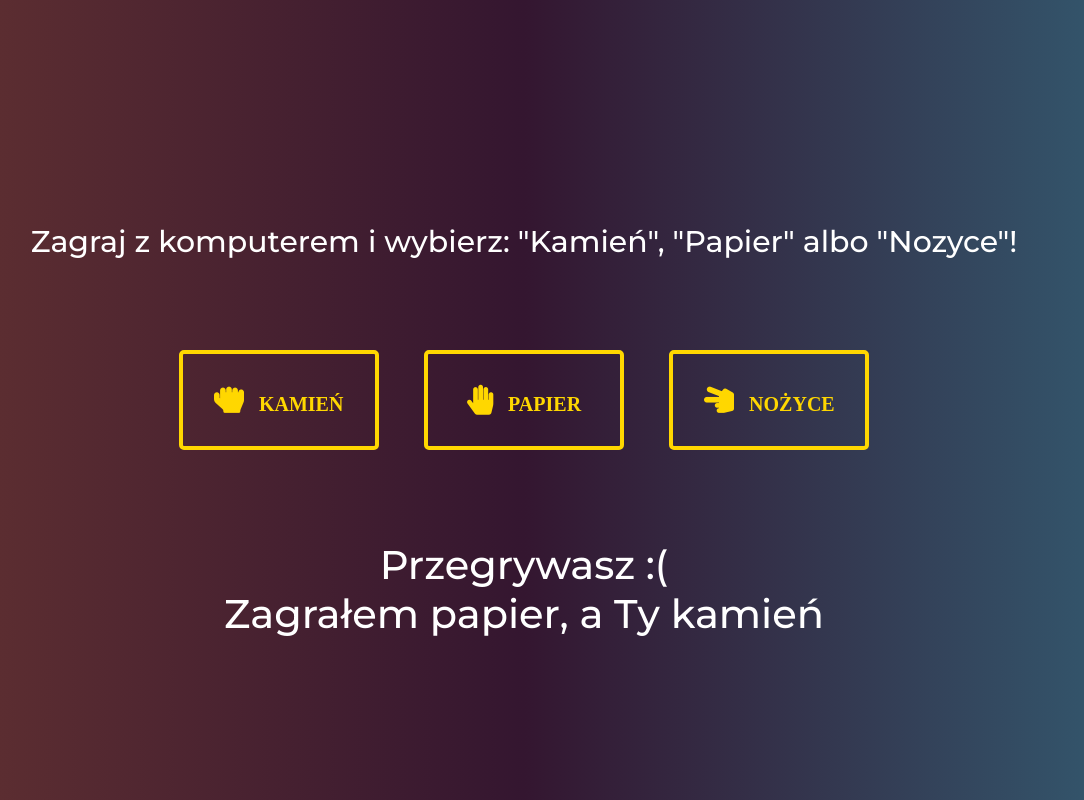
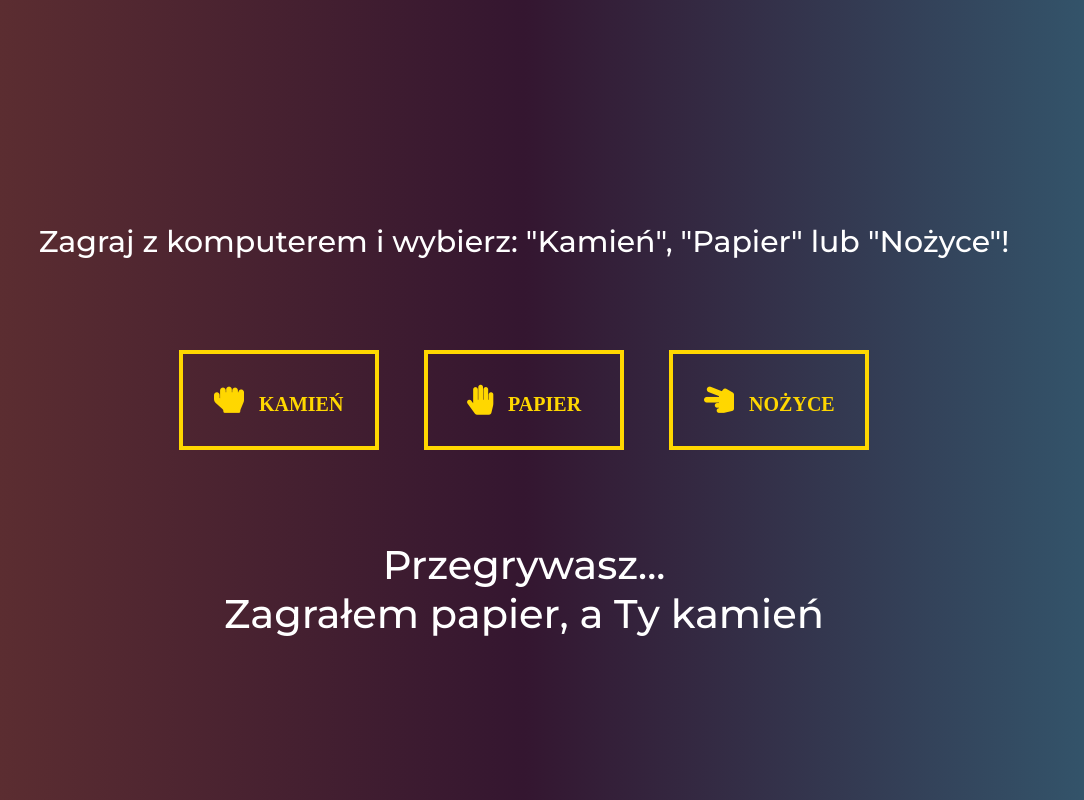
Before and after one commit to kacpersky87/javascript-prework, a website: page index.html in a window 1280 px wide. Both pictures are taken after a click on the button "KAMIEŃ". Shown: the part 877-1677 px from the top of the page, without its empty margins (116-1200 px from the left). Drawn offline with Linux system fonts and the light colour scheme.

Commit message:
Add styles changes

```diff
--- a/css/style.css
+++ b/css/style.css
@@ -72,7 +72,6 @@ body {
     height: 100px;
     background: none;
     border: solid 4px gold;
-    border-radius: 5px;
     color: gold;
     font-size: 20px;
     font-family: 'Montserrat', sans-serif;
--- a/index.html
+++ b/index.html
@@ -13,13 +13,13 @@
 <body>
 	<header>
 		<div class="container">
-			<h1>Witaj w grze!</h1>
+			<h1>Witaj w grze</h1>
 			<h2>Kamień, Papier, Nożyce</h2>
 			<p class="luck">Niech <span>MOC</span> będzie z Tobą!</p>
 		</div>
 	</header>
 	<div class="container">
-		<p class="instruction">Zagraj z komputerem i wybierz: "Kamień", "Papier" albo "Nozyce"!</p>
+		<p class="instruction">Zagraj z komputerem i wybierz: "Kamień", "Papier" lub "Nożyce"!</p>
 		<div id="buttons">
 			<button id="button-rock" type="button"><i class="fas fa-hand-rock">Kamień</i></button>
 			<button id="button-paper" type="button"><i class="fas fa-hand-paper">Papier</i></button>
--- a/js/script.js
+++ b/js/script.js
@@ -51,7 +51,7 @@ function displayResult(argPlayerMove, argComputerMove) {
   } else if (argPlayerMove == argComputerMove) {
     printMessage('Remis!');
   } else {
-    printMessage('Przegrywasz :(');
+    printMessage('Przegrywasz...');
   }
   printMessage('Zagrałem ' + argComputerMove + ', a Ty ' + argPlayerMove);
 }
```
